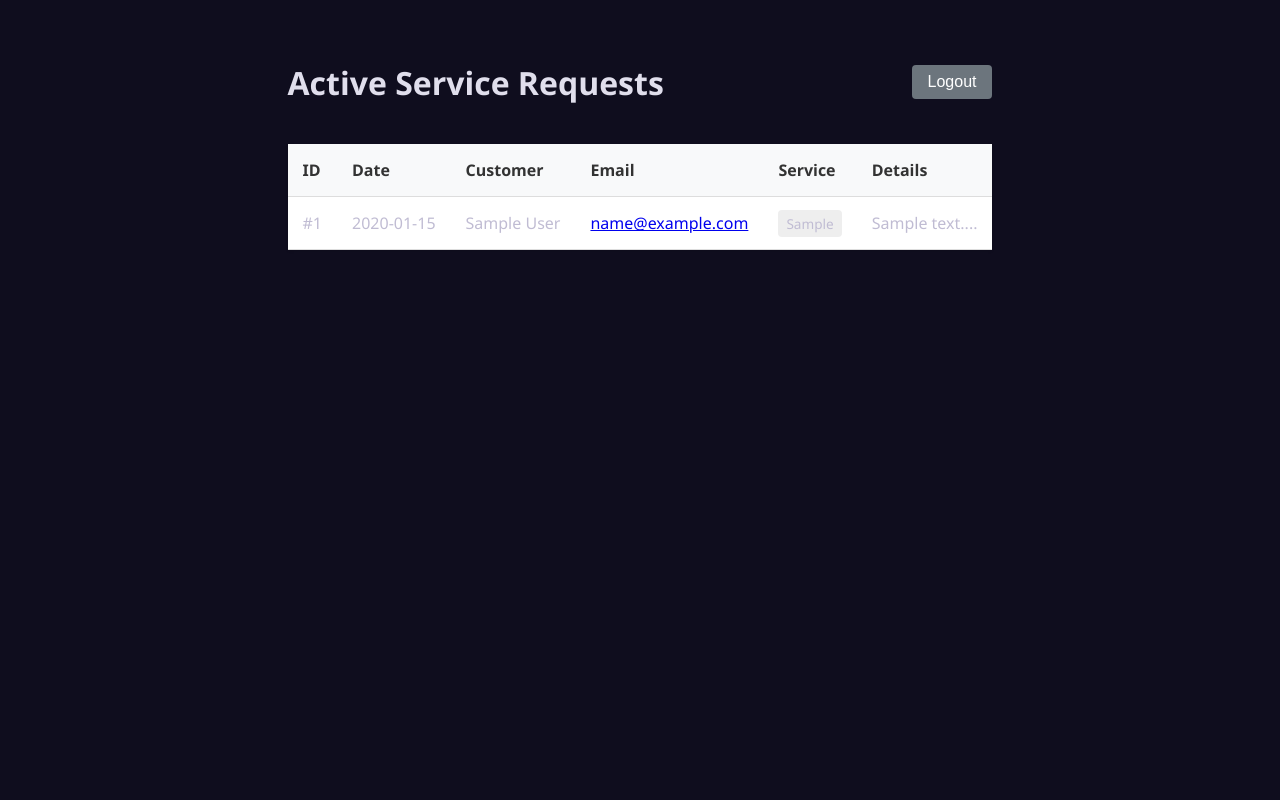
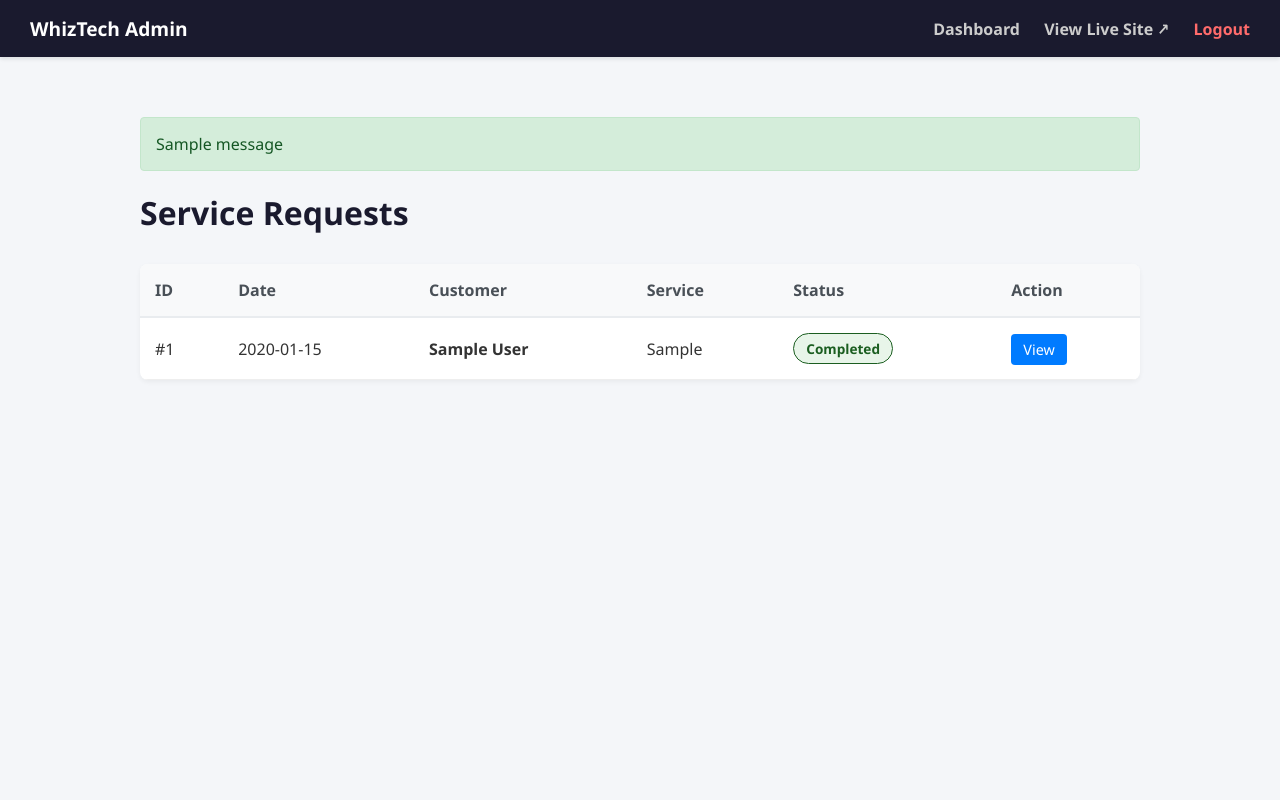
Before and after one commit to mcdanimal/whiztech-website, a Flask app: template templates/admin/dashboard.html in a window 1280 px wide. Run offline with Flask 3, Linux system fonts and the light colour scheme; the template is opened without the code that fills it: values that come from a table or form of the project are taken from there, others are empty; tables that the repository leaves empty hold one stand-in row (values such as "Sample post"); one stand-in notice (Sample message) is shown; parts of the project's set-up code (start-up, migrations or seed data) failed here and were passed over.

Commit message:
finsihed the admin panel for launch; updated the about page

```diff
--- a/models.py
+++ b/models.py
@@ -13,6 +13,8 @@ class ServiceRequest(db.Model):
     service_type = db.Column(db.String(50))
     details = db.Column(db.Text)
     date_created = db.Column(db.DateTime, default=lambda:datetime.now(timezone.utc))
+    status = db.Column(db.String(20), default='New')
+    admin_notes = db.Column(db.Text, nullable=True)
 
     def __repr__(self):
         return f'<Request {self.id}>'
--- a/static/style.css
+++ b/static/style.css
@@ -184,3 +184,38 @@ footer { background: #333; color: #aaa; text-align: center; padding: 40px 20px;
     padding-top: 0;
     display: block;
 }
+
+/* --- ADMIN PANEL STYLES --- */
+.admin-body {
+    background-color: #f4f6f9;
+    color: #333;
+    display: block;
+    padding-top: 0;
+}
+
+.admin-nav {
+    background: #1a1a2e;
+    padding: 15px 30px;
+    display: flex;
+    justify-content: space-between;
+    align-items: center;
+    box-shadow: 0 2px 4px rgba(0,0,0,0.1);
+}
+.admin-nav a { color: #ccc; text-decoration: none; font-weight: bold; margin-left: 20px; transition: color 0.2s;}
+.admin-nav a:hover { color: white; }
+.admin-nav .brand { color: white; font-size: 1.2em; margin-left: 0; }
+
+.admin-container { max-width: 1000px; margin: 40px auto; padding: 20px; }
+
+/* Status Badges */
+.status-badge { display: inline-block; padding: 5px 12px; border-radius: 20px; font-weight: bold; font-size: 0.85em; }
+.status-New { background-color: #e3f2fd; color: #0d47a1; border: 1px solid #0d47a1; }
+.status-In-Progress { background-color: #fff3e0; color: #e65100; border: 1px solid #e65100; }
+.status-Completed { background-color: #e8f5e9; color: #1b5e20; border: 1px solid #1b5e20; }
+.status-Waiting-for-Parts { background-color: #f3e5f5; color: #7b1fa2; border: 1px solid #7b1fa2; }
+.status-Cancelled { background-color: #ffebee; color: #c62828; border: 1px solid #c62828; }
+
+/* Flash Messages */
+.alert { padding: 15px; margin-bottom: 20px; border: 1px solid transparent; border-radius: 4px; }
+.alert-success { color: #155724; background-color: #d4edda; border-color: #c3e6cb; }
+.alert-error { color: #721c24; background-color: #f8d7da; border-color: #f5c6cb; }
--- /dev/null
+++ b/templates/admin/base.html
@@ -0,0 +1,39 @@
+<!DOCTYPE html>
+<html lang="en">
+<head>
+    <meta charset="UTF-8">
+    <meta name="viewport" content="width=device-width, initial-scale=1.0">
+    <title>{% block title %}WhizTech Admin{% endblock %}</title>
+    <link rel="stylesheet" href="{{ url_for('static', filename='style.css') }}">
+    {% block head %}{% endblock %}
+</head>
+<body class="admin-body">
+
+    <nav class="admin-nav">
+        <div style="display: flex; align-items: center;">
+            <a href="/admin/dashboard" class="brand">WhizTech Admin</a>
+        </div>
+        <div>
+            <a href="/admin/dashboard">Dashboard</a>
+            <a href="/" target="_blank">View Live Site ↗</a>
+            <a href="{{ url_for('admin.logout') }}" style="color: #ff6b6b;">Logout</a>
+        </div>
+    </nav>
+
+    <div class="admin-container">
+
+        {% with messages = get_flashed_messages(with_categories=true) %}
+          {% if messages %}
+            {% for category, message in messages %}
+              <div class="alert alert-{{ category }}">
+                  {{ message }}
+              </div>
+            {% endfor %}
+          {% endif %}
+        {% endwith %}
+
+        {% block content %}{% endblock %}
+    </div>
+
+</body>
+</html>
--- a/templates/admin/dashboard.html
+++ b/templates/admin/dashboard.html
@@ -1,58 +1,49 @@
-<!DOCTYPE html>
-<html lang="en">
-<head>
-    <meta charset="UTF-8">
-    <title>Admin Dashboard</title>
-    <link rel="stylesheet" href="{{ url_for('static', filename='style.css') }}">
-    <style>
-        .dashboard-container { max-width: 1200px; margin: 20px auto; padding: 20px; }
-        .header { display: flex; justify-content: space-between; align-items: center; margin-bottom: 20px; }
+{% extends "admin/base.html" %}
 
-        table { width: 100%; border-collapse: collapse; background: white; box-shadow: 0 1px 3px rgba(0,0,0,0.1); }
-        th, td { text-align: left; padding: 15px; border-bottom: 1px solid #ddd; }
-        th { background-color: #f8f9fa; font-weight: 600; color: #333; }
-        tr:hover { background-color: #f1f1f1; }
+{% block title %}Admin Dashboard | WhizTech{% endblock %}
 
-        .badge { padding: 4px 8px; border-radius: 4px; font-size: 0.85em; background: #eee; }
-        .btn-logout { background-color: #6c757d; padding: 8px 16px; margin-top: 0; width: auto;}
-        .btn-logout:hover { background-color: #5a6268; }
-    </style>
-</head>
-<body>
-    <div class="dashboard-container">
-        <div class="header">
-            <h1>Active Service Requests</h1>
-            <a href="{{ url_for('admin.logout') }}"><button class="btn-logout">Logout</button></a>
+{% block content %}
+    <div style="display: flex; justify-content: space-between; align-items: center; margin-bottom: 30px;">
+        <h1 style="color: #1a1a2e; margin: 0;">Service Requests</h1>
         </div>
 
-        <table>
-            <thead>
+    <div style="background: white; border-radius: 8px; box-shadow: 0 2px 5px rgba(0,0,0,0.05); overflow: hidden;">
+        <table style="width: 100%; border-collapse: collapse;">
+            <thead style="background-color: #f8f9fa; border-bottom: 2px solid #e9ecef;">
                 <tr>
-                    <th>ID</th>
-                    <th>Date</th>
-                    <th>Customer</th>
-                    <th>Email</th>
-                    <th>Service</th>
-                    <th>Details</th>
+                    <th style="text-align: left; padding: 15px; color: #495057;">ID</th>
+                    <th style="text-align: left; padding: 15px; color: #495057;">Date</th>
+                    <th style="text-align: left; padding: 15px; color: #495057;">Customer</th>
+                    <th style="text-align: left; padding: 15px; color: #495057;">Service</th>
+                    <th style="text-align: left; padding: 15px; color: #495057;">Status</th>
+                    <th style="text-align: left; padding: 15px; color: #495057;">Action</th>
                 </tr>
             </thead>
             <tbody>
                 {% for ticket in tickets %}
-                <tr>
-                    <td>#{{ ticket.id }}</td>
-                    <td>{{ ticket.date_created.strftime('%Y-%m-%d') }}</td>
-                    <td>{{ ticket.customer_fname }} {{ ticket.customer_lname }}</td>
-                    <td><a href="mailto:{{ ticket.customer_email }}">{{ ticket.customer_email }}</a></td>
-                    <td><span class="badge">{{ ticket.service_type }}</span></td>
-                    <td title="{{ ticket.details }}">{{ ticket.details[:50] }}...</td>
+                <tr style="border-bottom: 1px solid #eee;">
+                    <td style="padding: 15px;">#{{ ticket.id }}</td>
+                    <td style="padding: 15px;">{{ ticket.date_created.strftime('%Y-%m-%d') }}</td>
+                    <td style="padding: 15px; font-weight: bold;">{{ ticket.customer_fname }} {{ ticket.customer_lname }}</td>
+                    <td style="padding: 15px;">{{ ticket.service_type }}</td>
+                    <td style="padding: 15px;">
+                        <span class="status-badge status-{{ ticket.status.replace(' ', '-') }}">
+                            {{ ticket.status or 'New' }}
+                        </span>
+                    </td>
+                    <td style="padding: 15px;">
+                        <a href="{{ url_for('admin.ticket_detail', ticket_id=ticket.id) }}"
+                           style="background: #007bff; color: white; padding: 6px 12px; text-decoration: none; border-radius: 4px; font-size: 0.9em;">
+                           View
+                        </a>
+                    </td>
                 </tr>
                 {% else %}
                 <tr>
-                    <td colspan="6" style="text-align: center; color: #666;">No active tickets found.</td>
+                    <td colspan="6" style="padding: 30px; text-align: center; color: #888;">No tickets found.</td>
                 </tr>
                 {% endfor %}
             </tbody>
         </table>
     </div>
-</body>
-</html>
+{% endblock %}
```
Also changed, not shown: routes_admin.py (+25 -1 lines), templates/admin/ticket_detail.html (added, +81 -0 lines), templates/public/about.html (+48 -9 lines).
